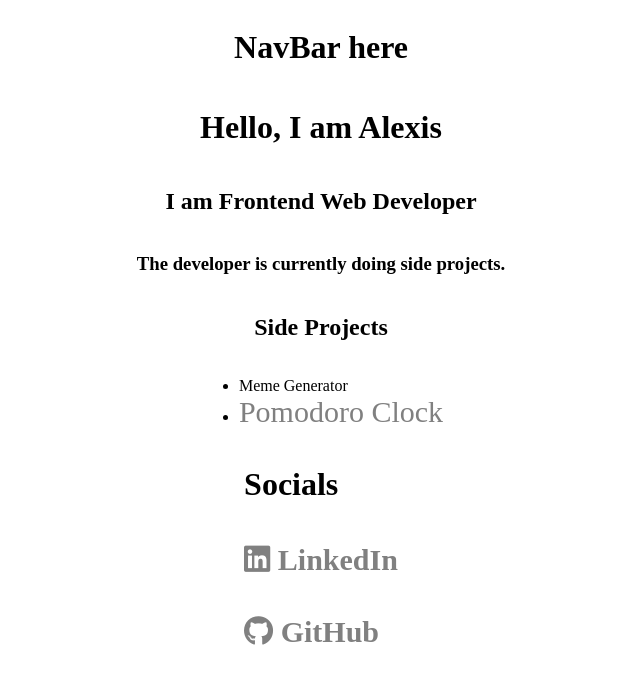
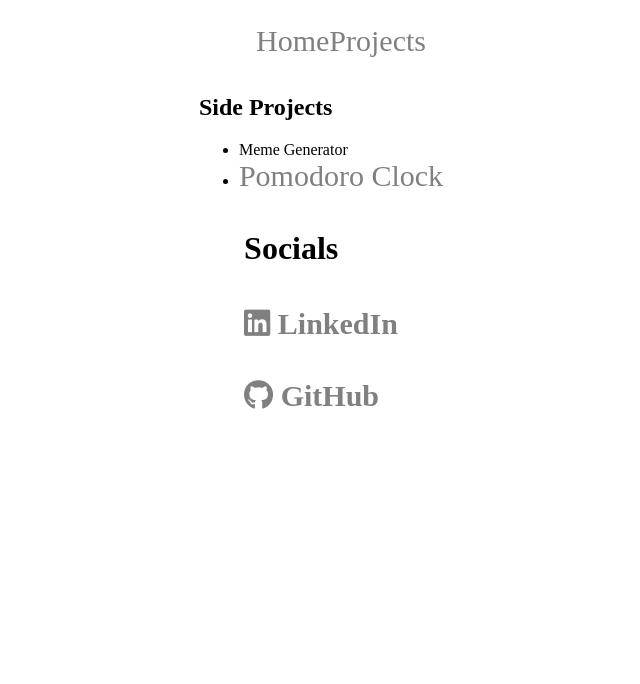
Before and after one commit to alexissorianooo/Portfolio, a React (Create React App) app: page /portfolio/projects in a window 1280 px wide. Shown: the top 684 px of the page, without its empty margins (319-959 px from the left). Built offline with nearby package versions, Linux system fonts and the light colour scheme.

Commit message:
routing projects and home

```diff
--- a/src/App.js
+++ b/src/App.js
@@ -1,26 +1,27 @@
 import React from 'react'
 import Footer from './Footer'
 import Navbar from './Navbar'
+import Home from './Home'
+import Projects from './Projects'
 import './css/App.css' // CSS from App.js
+
+import { BrowserRouter as Router, Routes, Route} from 'react-router-dom'
+
 
 function App() {
   return (
-    <div className="App">
-      <Navbar />
-      <h1>Hello, I am Alexis</h1>
-      <h2>I am Frontend Web Developer</h2>
-      <h3>The developer is currently doing side projects.</h3>
-      <h2>Side Projects</h2>
-      <ul>
-        <li>Meme Generator</li>
-        <li>
-          <a href="https://codepen.io/alexissorianooo/full/WNMORMa" target="_blank">
-            Pomodoro Clock
-          </a>
-        </li>
-      </ul>
-      <Footer />
-    </div>
+    <Router>
+      <div className="App">
+        <Navbar />
+        <div className='content'>
+          <Routes>
+            <Route path="/portfolio/" element={<Home />}></Route>
+            <Route path="/portfolio/projects/" element={<Projects />}></Route>
+          </Routes>
+        </div>
+        <Footer />
+      </div>
+    </Router>
   );
 }
 
--- /dev/null
+++ b/src/Home.js
@@ -0,0 +1,11 @@
+import React from 'react'
+
+export default function Home(){
+    return(
+        <div>
+            <h1>Hello, I am Alexis</h1>
+            <h2>I am Frontend Web Developer</h2>
+            <h3>The developer is currently doing side projects.</h3>
+        </div>
+    )
+}
--- a/src/Navbar.js
+++ b/src/Navbar.js
@@ -1,7 +1,14 @@
 import React from 'react'
+import { Link } from 'react-router-dom'
 
 export default function Navbar(){
     return(
-        <h1>NavBar here</h1>
+        <div>
+            <ul>
+                <Link to='/portfolio'>Home</Link>
+                <Link to='/portfolio/projects'>Projects</Link>
+            </ul>
+        </div>
+
     );
 }
--- /dev/null
+++ b/src/Projects.js
@@ -0,0 +1,17 @@
+import React from 'react'
+
+export default function Projects(){
+    return(
+        <div>
+            <h2>Side Projects</h2>
+            <ul>
+                <li>Meme Generator</li>
+                <li>
+                <a href="https://codepen.io/alexissorianooo/full/WNMORMa" target="_blank" rel="noreferrer">
+                    Pomodoro Clock
+                </a>
+                </li>
+            </ul>
+        </div>
+    )
+}
```
